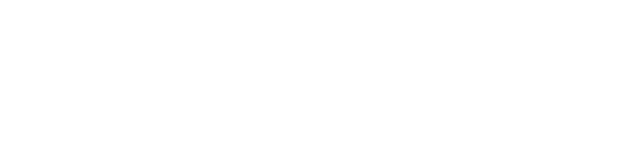
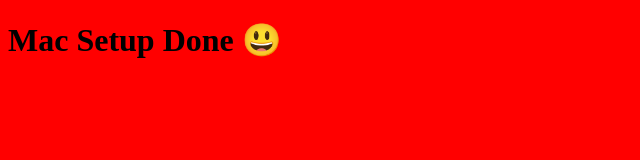
Before and after one commit to atkhodier1297/mac-test, a plain HTML site: page index.html in a window 1280 px wide. Shown: the whole page, without its empty margins (0-640 px from the left). Drawn offline with Linux system fonts and the light colour scheme.

Commit message:
testing more env settings

```diff
--- a/index.html
+++ b/index.html
@@ -10,13 +10,10 @@
         <title></title>
         <meta name="description" content="">
         <meta name="viewport" content="width=device-width, initial-scale=1">
-        <link rel="stylesheet" href="">
+        <link rel="stylesheet" href="index.css">
     </head>
     <body>
-        <!--[if lt IE 7]>
-            <p class="browsehappy">You are using an <strong>outdated</strong> browser. Please <a href="#">upgrade your browser</a> to improve your experience.</p>
-        <![endif]-->
-
+        <h1>Mac Setup Done 😃</h1>
         <script src="index.js" async defer></script>
     </body>
 </html>
```
